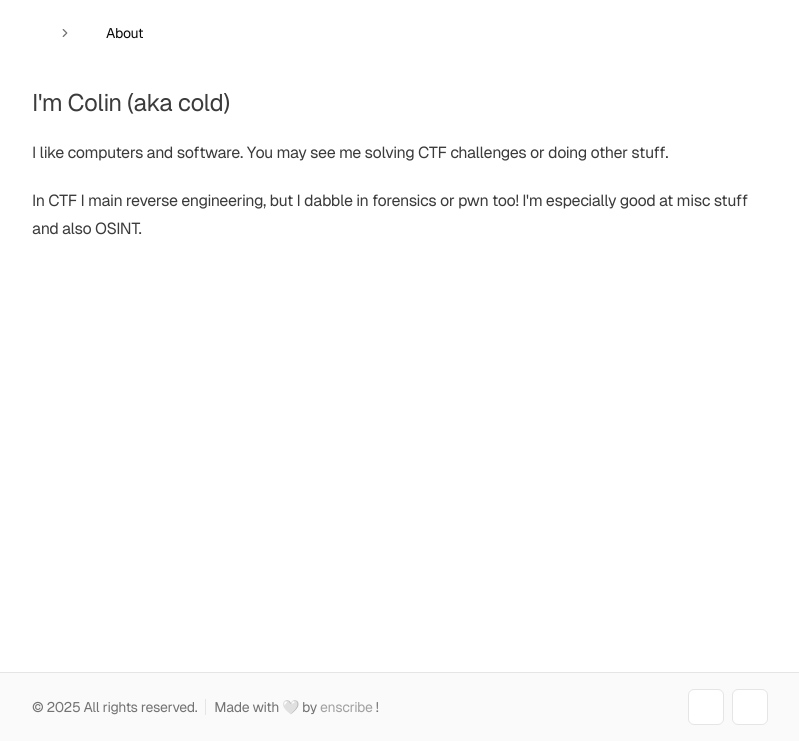
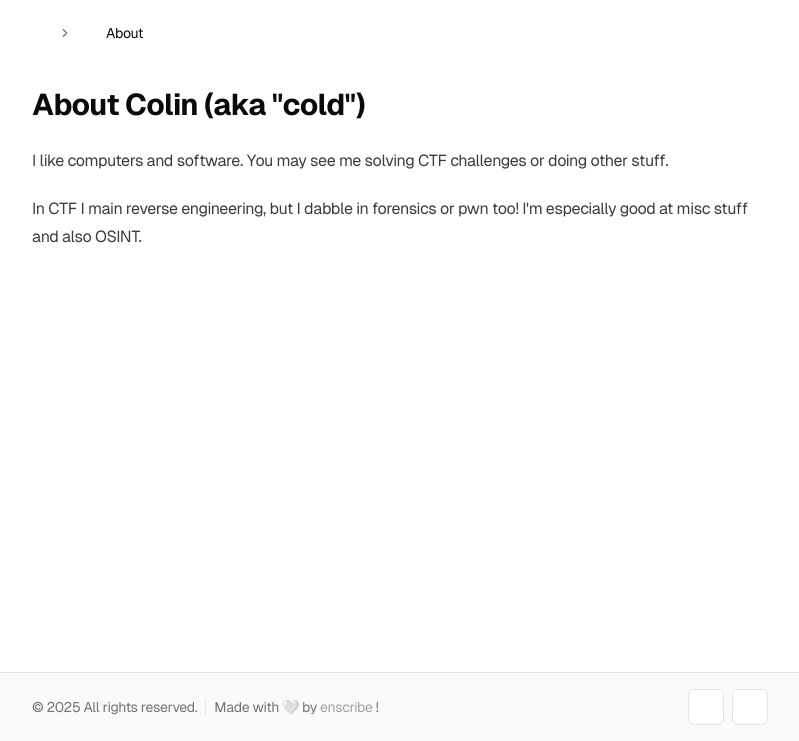
Before and after one commit to colding10/colding10.github.io, an Astro site: page /about in a window 1280 px wide. Shown: the part 59-800 px from the top of the page, without its empty margins (240-1039 px from the left). Built offline with nearby package versions, Linux system fonts and the light colour scheme; Astro itself is replaced by a stand-in of ours; some packages are replaced by stand-ins of ours; some icons are missing.

Commit message:
more orz

```diff
--- a/src/pages/about.astro
+++ b/src/pages/about.astro
@@ -16,7 +16,7 @@ const projects = await getAllProjects()
   <section>
     <div class="min-w-full">
       <div class="prose mb-8">
-        <p class="mt-5 text-2xl">I'm Colin (aka cold)</p>
+        <h1 class="mt-5 text-3xl font-bold">About Colin (aka "cold")</h1>
         <p>I like computers and software. You may see me solving CTF challenges or doing other stuff.</p>
         <p>In CTF I main reverse engineering, but I dabble in forensics or pwn too! I'm especially good at misc stuff and also OSINT.</p>
       </div>
```
